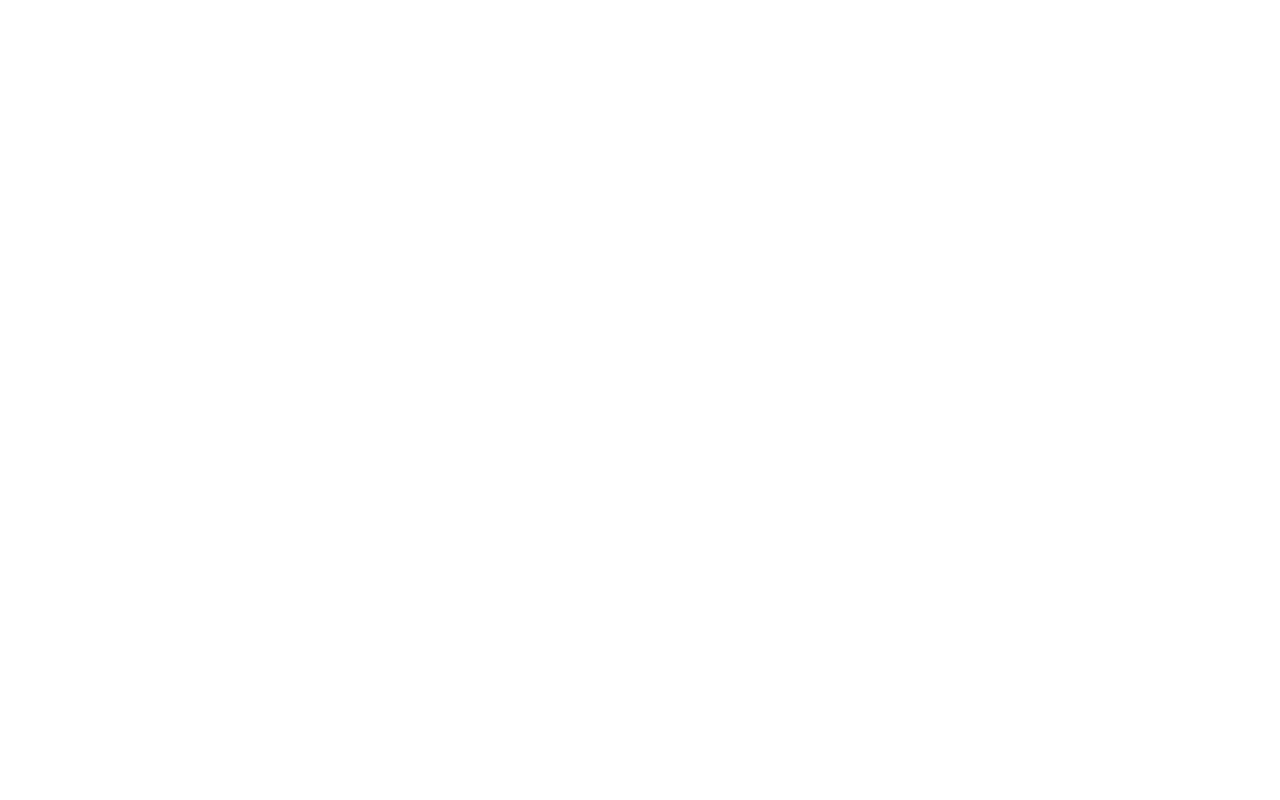
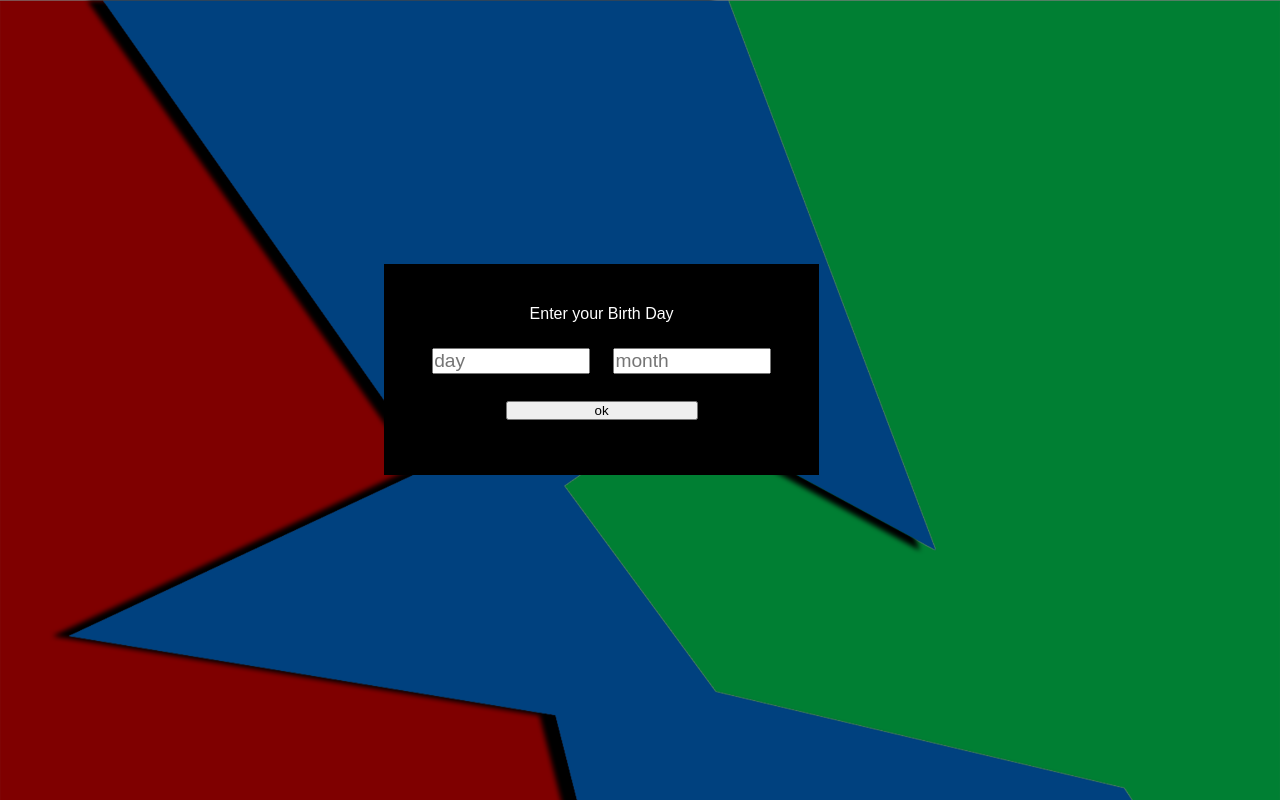
Before and after one commit to QuirinEcker/birthdaycalender, a plain HTML site: page Index.html in a window 1280 px wide. Drawn offline with Linux system fonts and the light colour scheme.

Commit message:
working on the foundaitions

```diff
--- a/Index.html
+++ b/Index.html
@@ -3,8 +3,24 @@
 	<head>
 		<meta charset="UTF-8">
 		<title>Untitled Document</title>
+		<link rel="stylesheet" href="css/startScreen.css">
+		<link rel="stylesheet" href="css/cards.css">
 	</head>
 
 	<body>
+		<script type="text/javascript" src="js/createCalender.js"></script>
+		<div id="startScreenBackground"></div>
+
+		<div id="nameEnter">
+			<p>Enter your Birth Day</p>
+			<input id="abstand" type="number" placeholder="day">
+			<input type="number" placeholder="month">
+			<p></p>
+			<button onClick="runCalender()" id="okButton">ok</button>
+		</div>
+
+		<div id="dayCards">
+<!--			<div class="card">23</div>-->
+		</div>
 	</body>
 </html>
--- /dev/null
+++ b/css/cards.css
@@ -0,0 +1,17 @@
+#dayCards {
+	position: relative;
+	top: 20%;
+	height: 60%;
+	width: 100%;
+	z-index: 0;
+}
+
+.card {
+	position: relative;
+	height: 60%;
+	width: 20%;
+	margin-left: 5%; margin-right: 5%;
+	background-color: white;
+	text-align: center;
+	font-size: 600%;
+}
--- /dev/null
+++ b/css/startScreen.css
@@ -0,0 +1,53 @@
+* {
+	font-family: arial;
+	margin: 0; padding: 0;
+}
+
+html {
+	height: 100%
+}
+
+body {
+	height: 100%;
+	background-image: url(../img/Background.png);
+	background-size: cover;
+}
+
+#startScreenBackground {
+	position: absolute;
+	height: 100%;
+	width: 100%;
+	opacity: 0.5;
+	background-color: black;
+	transition: opacity 1s;
+	z-index: 2;
+}
+
+#nameEnter {
+	position: absolute;
+	left: 30%; top: 33%;
+	background-color: black;
+	color: white;
+	padding: 2%;
+	width: 30%;
+	height: 20%;
+	text-align: center;
+	line-height: 300%;
+	transition: opacity 1s;
+	z-index: 3;
+}
+
+#abstand {
+	margin-right: 5%;
+}
+
+input {
+	font-size: 120%;
+	width: 40%;
+}
+
+#okButton {
+	position: relative;
+	bottom: 0;
+	width: 50%;
+}
--- /dev/null
+++ b/js/createCalender.js
@@ -0,0 +1,9 @@
+function runCalender() {
+	let opazity = document.getElementById("startScreenBackground");
+	let opazityInput = document.getElementById("nameEnter");
+
+	opazity.style.opacity = 0;
+	opazityInput.style.opacity = 0;
+
+
+}
```
Also changed, not shown: img/Background.png (added), 1 other file. Lines whose indentation alone changed are shown as unchanged.
